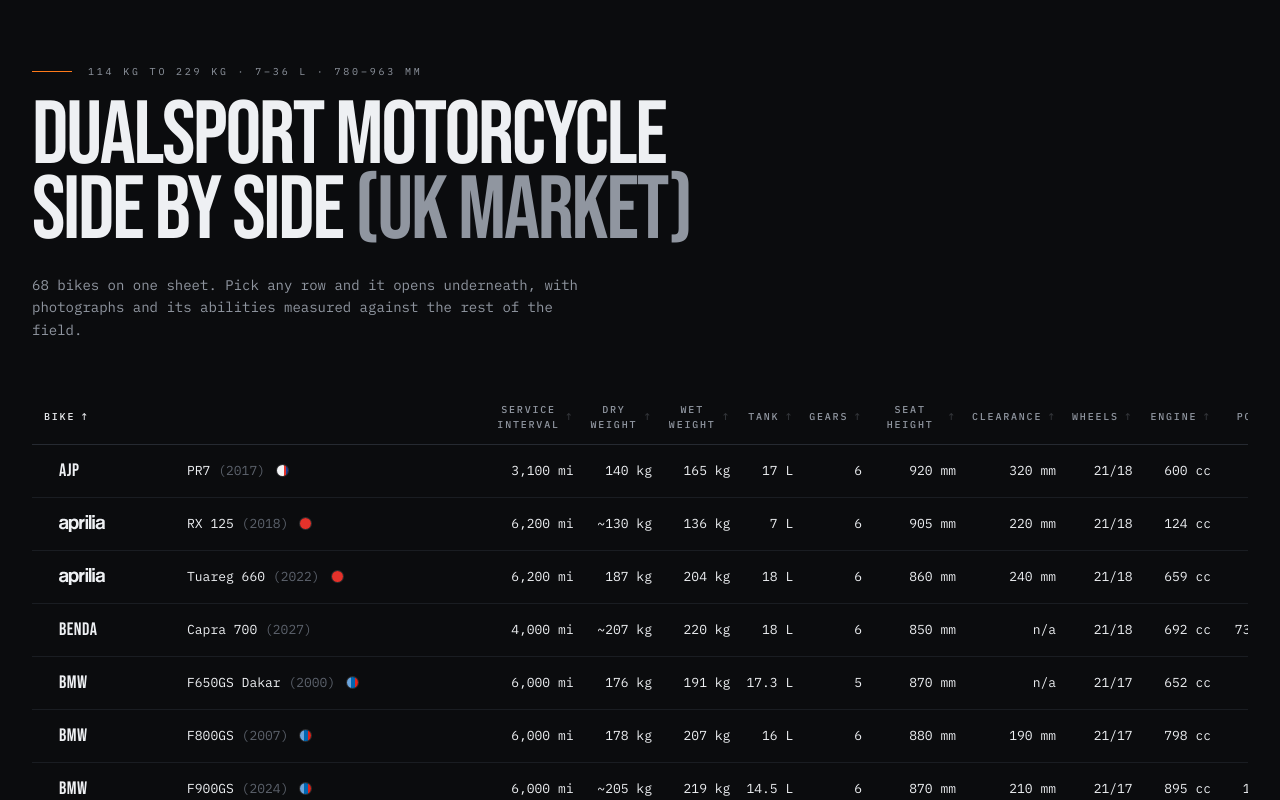
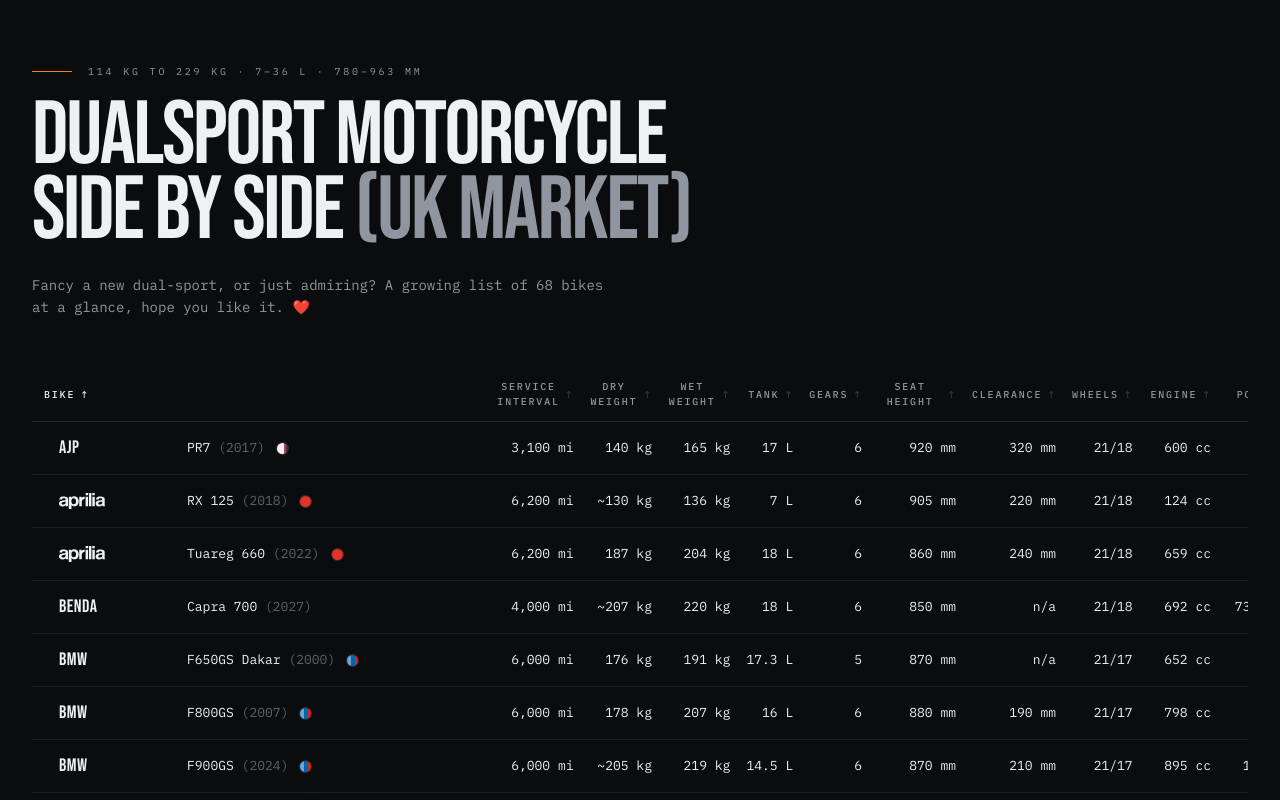
Before and after one commit to normanzb/dualsport-comparison, a Next.js app: page / in a window 1280 px wide. Shown: the top 800 px of the page. Built offline with nearby package versions, Linux system fonts and the light colour scheme.

Commit message:
rewrite the header tagline

```diff
--- a/src/components/Sheet.tsx
+++ b/src/components/Sheet.tsx
@@ -28,8 +28,8 @@ export function Sheet({ initialSlug }: { initialSlug?: string }) {
           </h1>
 
           <p className="mt-6 max-w-xl text-sm leading-relaxed text-ink-dim">
-            {bikes.length} bikes on one sheet. Pick any row and it opens underneath, with
-            photographs and its abilities measured against the rest of the field.
+            Fancy a new dual-sport, or just admiring? A growing list of {bikes.length} bikes at a
+            glance, hope you like it. &#10084;&#65039;
           </p>
         </header>
 
```
